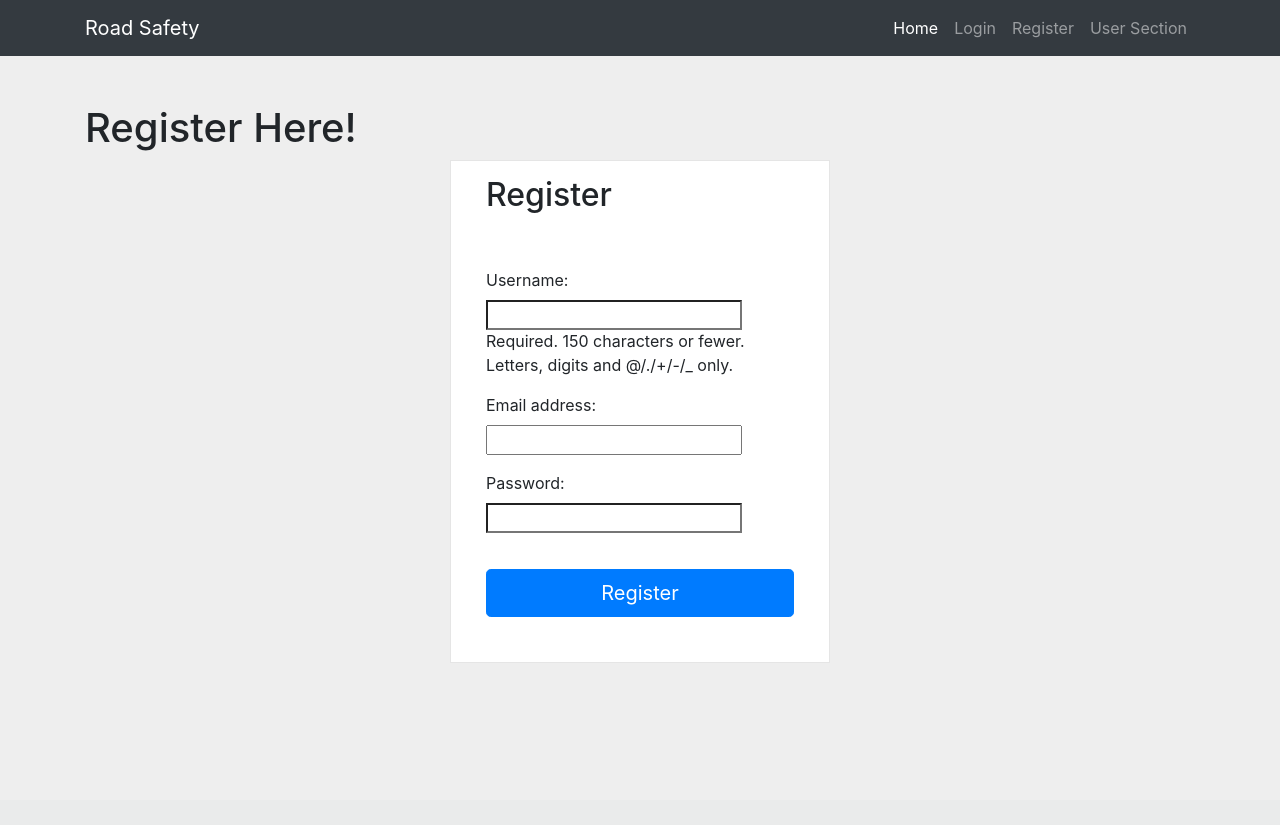
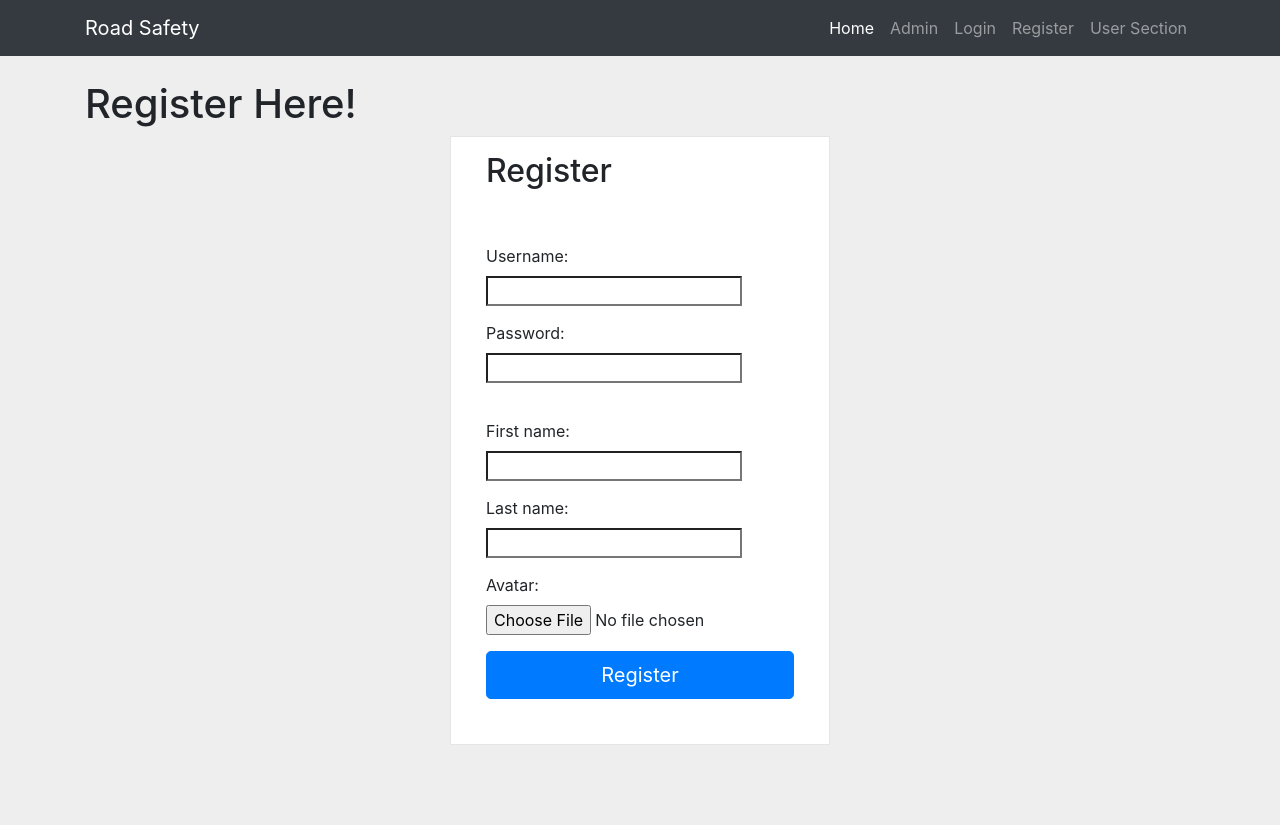
Before and after one commit to nate-uchiha/Accident-Analysis, a Django app: page /myapp/register/ in a window 1280 px wide. Before the commit the page ends 662 px from the top, so only its background shows below. Run offline with Django 3.2, Linux system fonts and the light colour scheme; some libraries are stand-ins or nearby versions.

Commit message:
improvements done

```diff
--- a/Mining/settings.py
+++ b/Mining/settings.py
@@ -48,7 +48,6 @@ MIDDLEWARE = [
     'django.middleware.common.CommonMiddleware',
     'django.middleware.csrf.CsrfViewMiddleware',
     'django.contrib.auth.middleware.AuthenticationMiddleware',
-    'django.contrib.auth.middleware.SessionAuthenticationMiddleware',
     'django.contrib.messages.middleware.MessageMiddleware',
     'django.middleware.clickjacking.XFrameOptionsMiddleware',
 ]
--- a/myapp/admin.py
+++ b/myapp/admin.py
@@ -1 +1,4 @@
 from django.contrib import admin
+from myapp.models import UserProfile
+
+admin.site.register(UserProfile)
--- a/myapp/forms.py
+++ b/myapp/forms.py
@@ -1,9 +1,8 @@
 from django import forms
-from django.contrib.auth.models import User
+from myapp.models import UserProfile
 
 class UserForm(forms.ModelForm):
-    password = forms.CharField(widget=forms.PasswordInput())
-
+    password = forms.CharField(widget = forms.PasswordInput())
     class Meta():
-        model = User
-        fields = ('username','email','password')
+        model = UserProfile
+        fields = "__all__"
--- a/myapp/models.py
+++ b/myapp/models.py
@@ -1,5 +1,12 @@
 from django.db import models
 from django.contrib.auth.models import User
 
-class Location(models.Model):
-    name = models.CharField(max_length=30)
+class UserProfile(models.Model):
+    username = models.CharField(max_length = 256,unique=True,blank=True)
+    password = models.CharField(max_length=50,blank=True)
+    first_name = models.CharField(max_length = 256,editable=True,blank=True)
+    last_name = models.CharField(max_length = 256,editable=True,blank=True)
+    avatar = models.ImageField(upload_to='images/', editable=True,blank=True)
+
+    def __str__(self):
+        return self.first_name
--- a/myapp/views.py
+++ b/myapp/views.py
@@ -14,7 +14,7 @@ from myapp.forms import UserForm
 # Extra Imports for the Login and Logout Capabilities
 from django.contrib.auth import authenticate, login, logout
 from django.http import HttpResponseRedirect, HttpResponse
-from django.core.urlresolvers import reverse
+from django.urls import reverse
 from django.contrib.auth.decorators import login_required
 # Create your views here.
 def index(request):
@@ -74,7 +74,7 @@ def register(request):
             user = user_form.save()
 
             # Hash the password
-            user.set_password(user.password)
+            #user.set_password(user.password)
 
             # Update with Hashed password
             user.save()
--- a/templates/myapp/base.html
+++ b/templates/myapp/base.html
@@ -6,13 +6,15 @@
 
     <!-- Bootstrap core CSS -->
 
+    <!-- Bootstrap core JavaScript -->
+    {% load static %}
+    <script src="{% static "vendor/jquery/jquery.min.js" %}"></script>
+    <script src="{% static "vendor/bootstrap/js/bootstrap.bundle.min.js" %}"></script>
 
-<!-- from front end -->
+    <!-- from front end -->
     <meta name="viewport" content="width=device-width, initial-scale=1, shrink-to-fit=no">
     <meta name="description" content="">
     <meta name="author" content="">
-
-
     {% load static %}
     <link href="{% static "vendor/bootstrap/css/bootstrap.min.css" %}" rel="stylesheet">
     <link href="{% static "css/half-slider.css" %}" rel="stylesheet">
@@ -22,7 +24,6 @@
 <!-- front end  -->
     <title>Road Safety Project</title>
 
-<
   </head>
   <body>
 
@@ -46,6 +47,9 @@
                 <a class="nav-link" href="{% url 'logout' %}">Logout</a>
               </li>
               {% else %}
+              <li class="nav-item">
+                <a class="nav-link" href="{% url 'admin:index' %}">Admin</a>
+              </li>
               <li class="nav-item">
                 <a class="nav-link" href="{% url 'myapp:user_login' %}">Login</a>
               </li>
--- a/templates/myapp/login.html
+++ b/templates/myapp/login.html
@@ -1,4 +1,5 @@
 {% extends 'myapp/base.html' %}
+{% load staticfiles %}
 {% block body_block %}
 
 <div class="wrapper">
--- a/templates/myapp/test.html
+++ b/templates/myapp/test.html
@@ -139,7 +139,7 @@ $(document).ready(function(){
    success:function(data)
    {
     var employee_data = data.split(/\r?\n|\r/);
-    var table_data = '<table class="table table-bordered table-striped">';
+    var table_data = '<table class="table table-striped position=static">';
     for(var count = 0; count<employee_data.length; count++)
     {
      var cell_data = employee_data[count].split(",");
```
Also changed, not shown: templates/myapp/index.html (+2 -7 lines), myapp/migrations/0011_auto_20190821_2322.py (added), myapp/migrations/0012_auto_20190822_0028.py (added), myapp/migrations/0013_userprofile_password.py (added).
